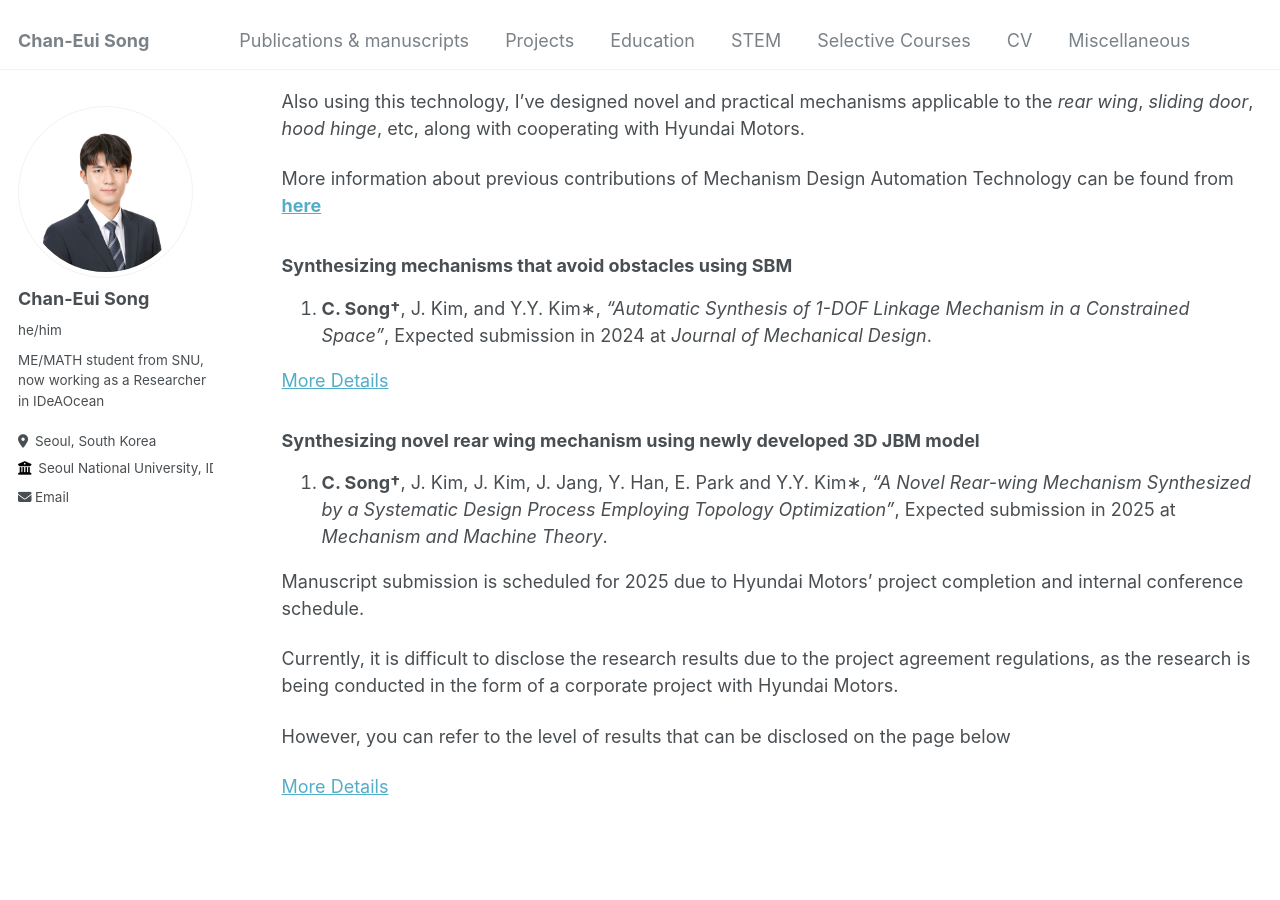
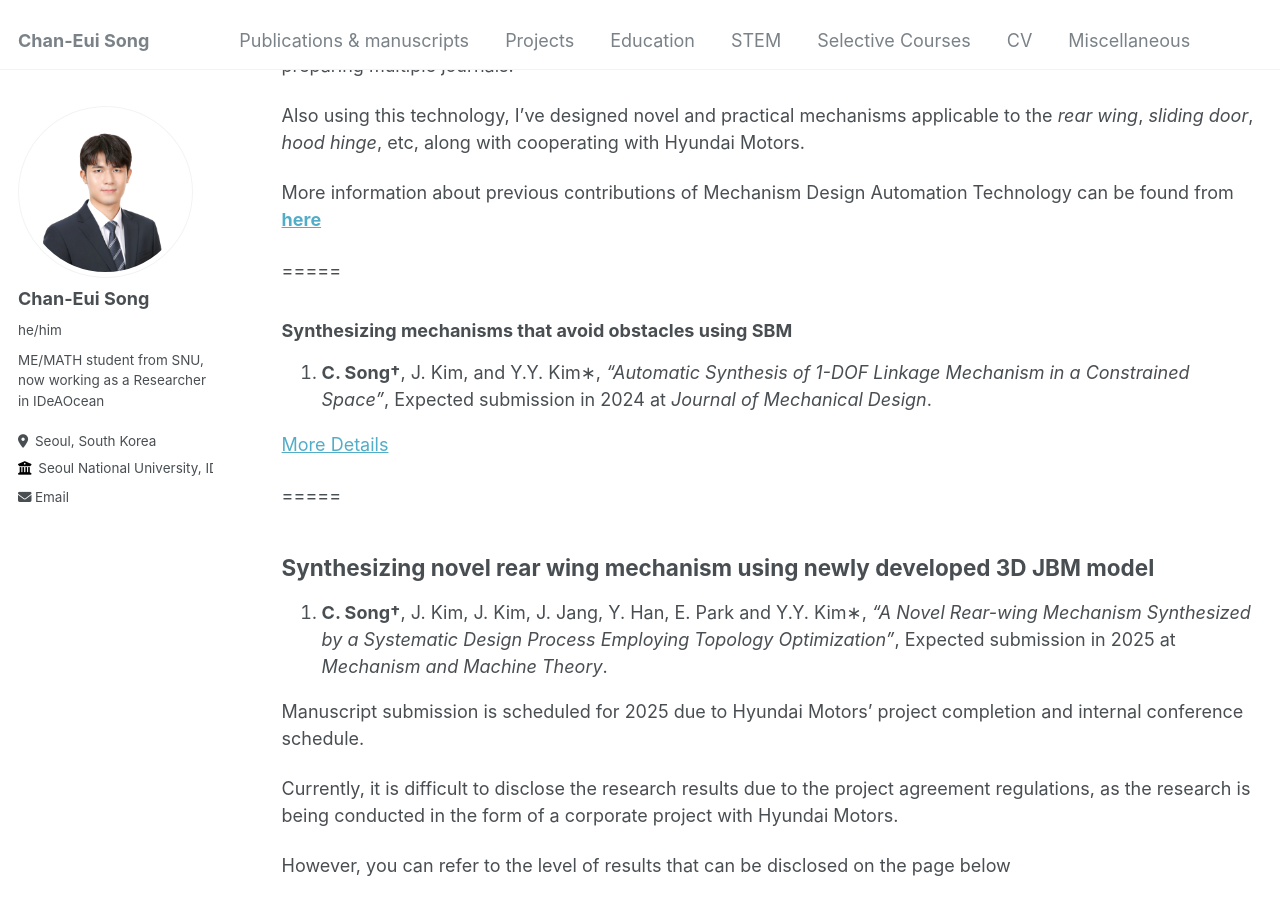
Before and after one commit to cksdml1014/chanisong, a Jekyll site: the page built from _pages/publications.md, in a window 1280 px wide and 900 px high, scrolled down 304 px. Built offline with Jekyll 4.4.1, drawn with Linux system fonts in a browser that asks for light colours.

```diff
--- a/_pages/publications.md
+++ b/_pages/publications.md
@@ -5,7 +5,7 @@ permalink: /publications/
 author_profile: true
 ---
 
-### Mechanism Design Automation Technology
+## Mechanism Design Automation Technology
 My publications & manuscripts focus on **Mechanism Design Automation Technology**, which was first proposed and developed by *SNU's IDeALab* using **SBM**(Spring connected rigid Block Model) and **JBM**(Joint-element connected rigid
 Block Model)
 
@@ -15,13 +15,17 @@ Also using this technology, I've designed novel and practical mechanisms applica
 
 More information about previous contributions of Mechanism Design Automation Technology can be found from **[here](https://ideaocean.ai/technology/)**
 
+=====
+
 ### Synthesizing mechanisms that avoid obstacles using SBM
 1. **C. Song†**, J. Kim, and Y.Y. Kim∗, *“Automatic Synthesis of 1-DOF Linkage Mechanism in a Constrained Space”*, Expected
 submission in 2024 at *Journal of Mechanical Design*.
 
 [More Details](https://cksdml1014.github.io/chanisong//publication/2009-10-01-paper-title-number-1)
 
-### Synthesizing novel rear wing mechanism using newly developed 3D JBM model
+=====
+
+## Synthesizing novel rear wing mechanism using newly developed 3D JBM model
 2. **C. Song†**, J. Kim, J. Kim, J. Jang, Y. Han, E. Park and Y.Y. Kim∗, *“A Novel Rear-wing Mechanism Synthesized by a
 Systematic Design Process Employing Topology Optimization”*, Expected submission in 2025 at *Mechanism and Machine
 Theory*.
```
